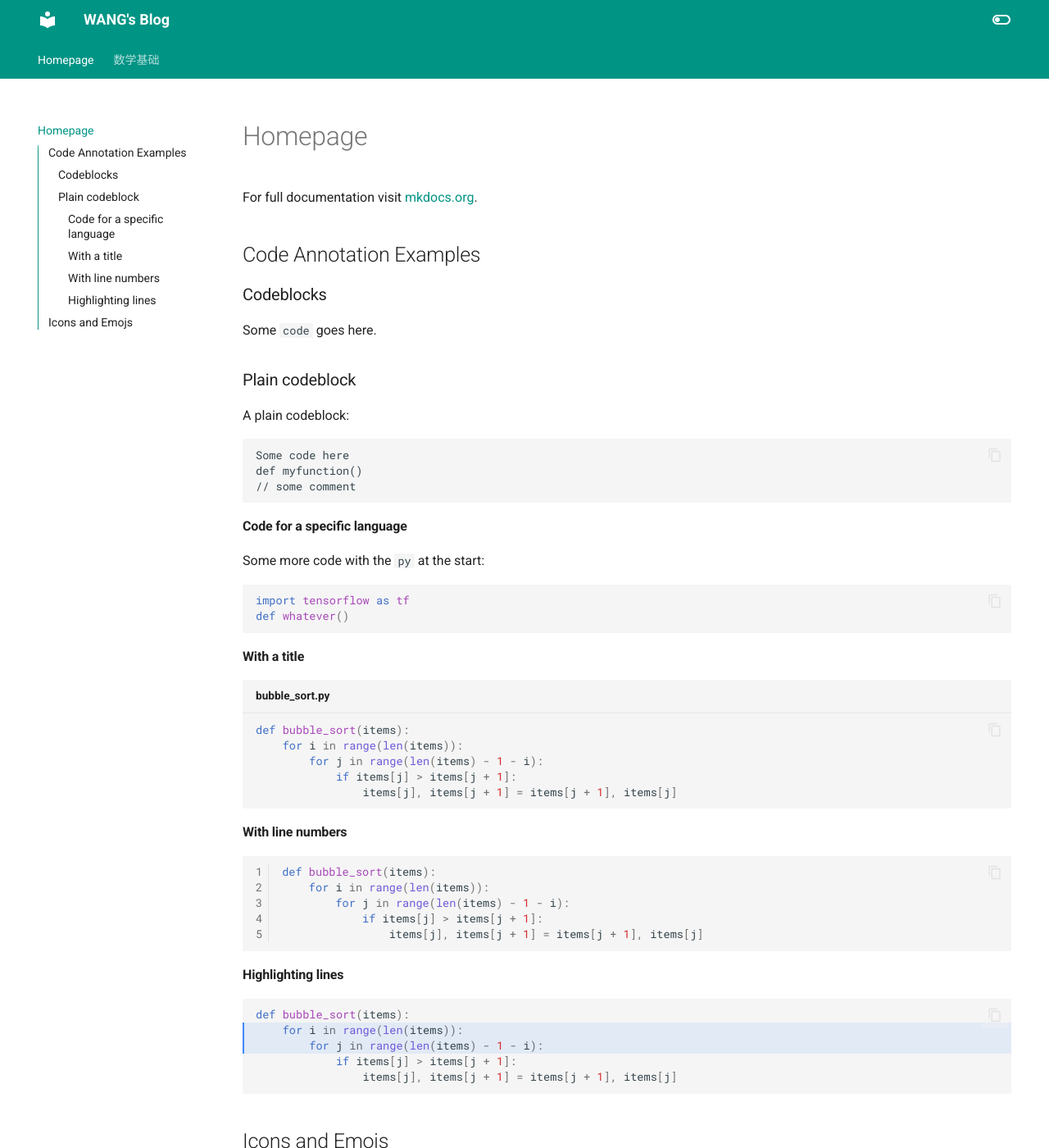
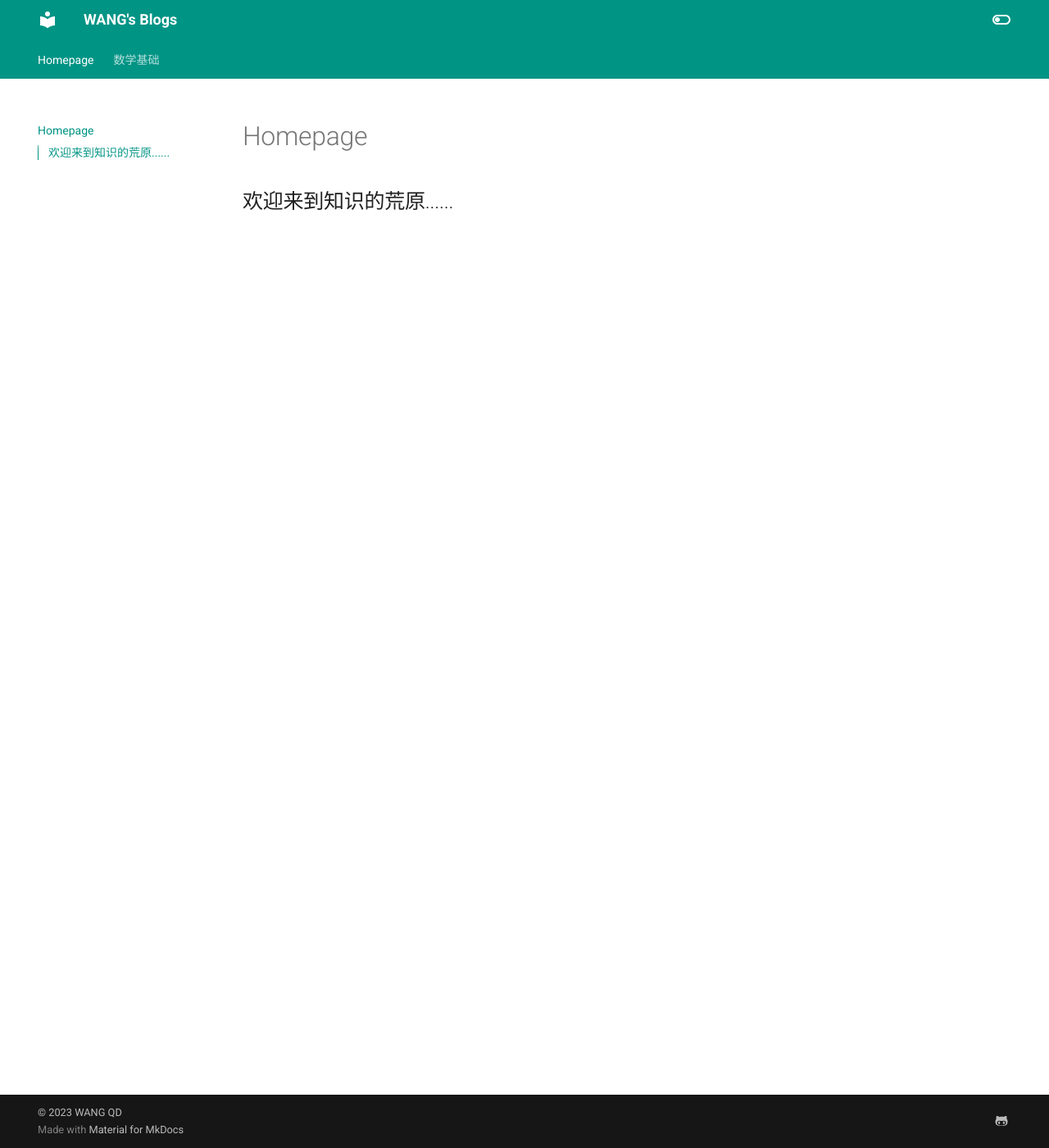
Before and after one commit to wang-qd/wang-qd.github.io, an MkDocs documentation site: the page built from docs/index.md, in a window 1280 px wide and 1400 px high. Shown: the whole window at 82% size. Built offline with MkDocs 1.6.1 and Material for MkDocs 9.7.7, drawn with Linux system fonts in a browser that asks for light colours; emoji names are drawn with the system emoji font.

Commit message:
modify some files

````diff
--- a/docs/index.md
+++ b/docs/index.md
@@ -1,68 +1,3 @@
 # Homepage
 
-For full documentation visit [mkdocs.org](https://www.mkdocs.org).
-
-## Code Annotation Examples
-
-### Codeblocks
-
-Some `code` goes here.
-
-### Plain codeblock
-
-A plain codeblock:
-
-```
-Some code here
-def myfunction()
-// some comment
-```
-
-#### Code for a specific language
-
-Some more code with the `py` at the start:
-
-``` py
-import tensorflow as tf
-def whatever()
-```
-
-#### With a title
-
-``` py title="bubble_sort.py"
-def bubble_sort(items):
-    for i in range(len(items)):
-        for j in range(len(items) - 1 - i):
-            if items[j] > items[j + 1]:
-                items[j], items[j + 1] = items[j + 1], items[j]
-```
-
-#### With line numbers
-
-``` py linenums="1"
-def bubble_sort(items):
-    for i in range(len(items)):
-        for j in range(len(items) - 1 - i):
-            if items[j] > items[j + 1]:
-                items[j], items[j + 1] = items[j + 1], items[j]
-```
-
-#### Highlighting lines
-
-``` py hl_lines="2 3"
-def bubble_sort(items):
-    for i in range(len(items)):
-        for j in range(len(items) - 1 - i):
-            if items[j] > items[j + 1]:
-                items[j], items[j + 1] = items[j + 1], items[j]
-```
-
-## Icons and Emojs
-
-:smile:
-
-:fontawesome-regular-face-laugh-wink:
-
-:fontawesome-brands-twitter:{ .twitter }
-
-:octicons-heart-fill-24:{ .heart }
+## 欢迎来到知识的荒原......
--- a/mkdocs.yml
+++ b/mkdocs.yml
@@ -1,4 +1,4 @@
-site_name: WANG's Blog
+site_name: WANG's Blogs
 site_url: https://wang-qd.github.io/
 theme:
   name: material
````
Also changed, not shown: docs/math.md (added, +3 -0 lines), docs/page2.md (deleted, +0 -5 lines).
